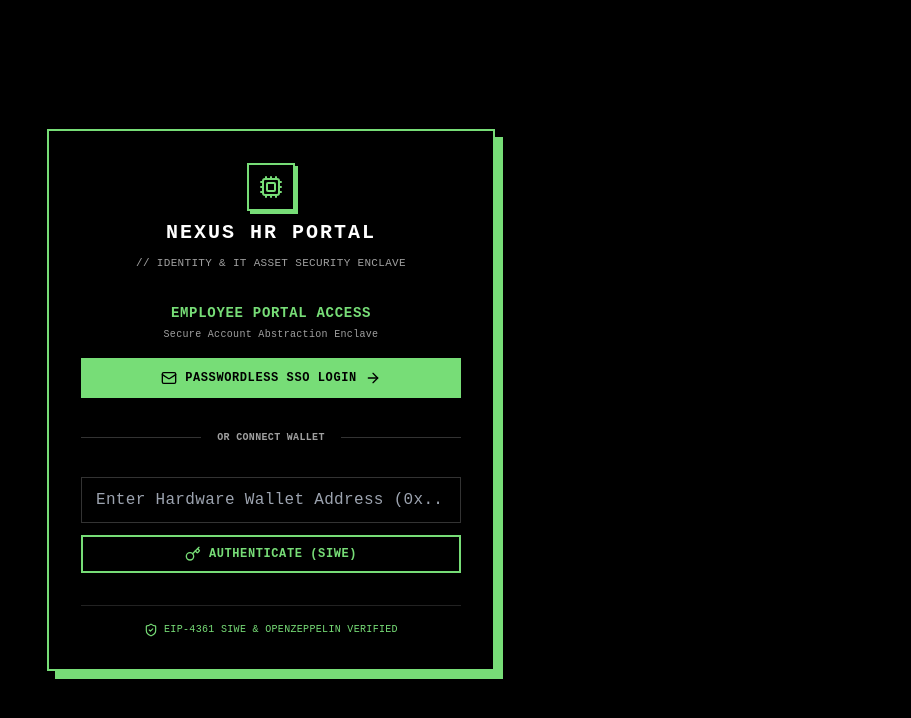
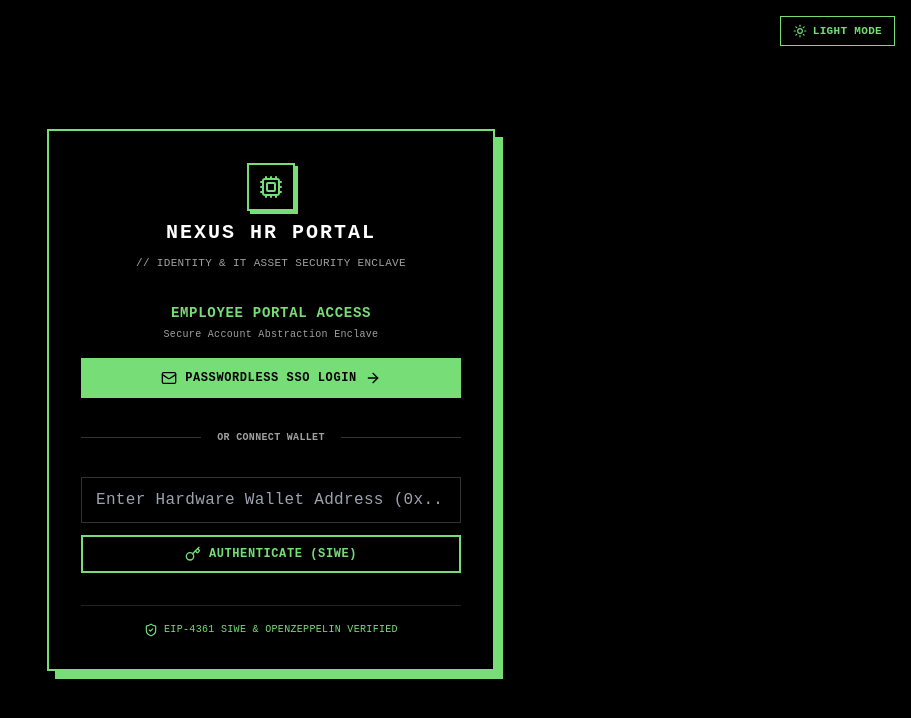
Before and after one commit to aara-dhya/2016, a Next.js app: page /login in a window 1280 px wide. Shown: the top 718 px of the page, without its empty margins (369-1280 px from the left). Built offline with nearby package versions, Linux system fonts and the light colour scheme.

Commit message:
Add theme toggle to login page

```diff
--- a/src/components/LoginView.tsx
+++ b/src/components/LoginView.tsx
@@ -1,6 +1,7 @@
 import React, { useState } from 'react';
 import { useWeb3 } from '../context/Web3Context';
-import { ShieldCheck, Cpu, ArrowRight, Key, Mail } from 'lucide-react';
+import { useTheme } from '../context/ThemeContext';
+import { ShieldCheck, Cpu, ArrowRight, Key, Mail, Sun, Moon } from 'lucide-react';
 
 interface LoginViewProps {
   onLoginSuccess: (token: string, user: any) => void;
@@ -9,6 +10,7 @@ interface LoginViewProps {
 
 export const LoginView: React.FC<LoginViewProps> = ({ onLoginSuccess, onOpenSSO }) => {
   const { addTerminalLog, identities } = useWeb3();
+  const { theme, toggleTheme } = useTheme();
   const [walletAddress, setWalletAddress] = useState<string>('');
   const [isAuthenticating, setIsAuthenticating] = useState<boolean>(false);
   const [authError, setAuthError] = useState<string | null>(null);
@@ -73,6 +75,28 @@ export const LoginView: React.FC<LoginViewProps> = ({ onLoginSuccess, onOpenSSO
 
   return (
     <div className="min-h-screen bg-black text-white flex flex-col items-center justify-center p-4 relative font-mono select-none">
+
+      {/* Theme Toggle Button Top Right */}
+      <div className="absolute top-4 right-4">
+        <button
+          onClick={toggleTheme}
+          title={theme === 'dark' ? 'Switch to Light Mode' : 'Switch to Dark Mode'}
+          className="flex items-center space-x-1.5 px-3 py-1.5 rounded-none bg-black border border-[#77DD77] text-[#77DD77] hover:bg-[#77DD77] hover:text-black transition-colors text-xs font-mono font-bold"
+        >
+          {theme === 'dark' ? (
+            <>
+              <Sun className="w-3.5 h-3.5" />
+              <span className="hidden md:inline uppercase text-[11px]">LIGHT MODE</span>
+            </>
+          ) : (
+            <>
+              <Moon className="w-3.5 h-3.5" />
+              <span className="hidden md:inline uppercase text-[11px]">DARK MODE</span>
+            </>
+          )}
+        </button>
+      </div>
+
       <div className="bg-black border-2 border-[#77DD77] rounded-none p-8 max-w-md w-full shadow-[8px_8px_0px_#77DD77] relative z-10 space-y-8">
 
         {/* Top Header Logo */}
```
